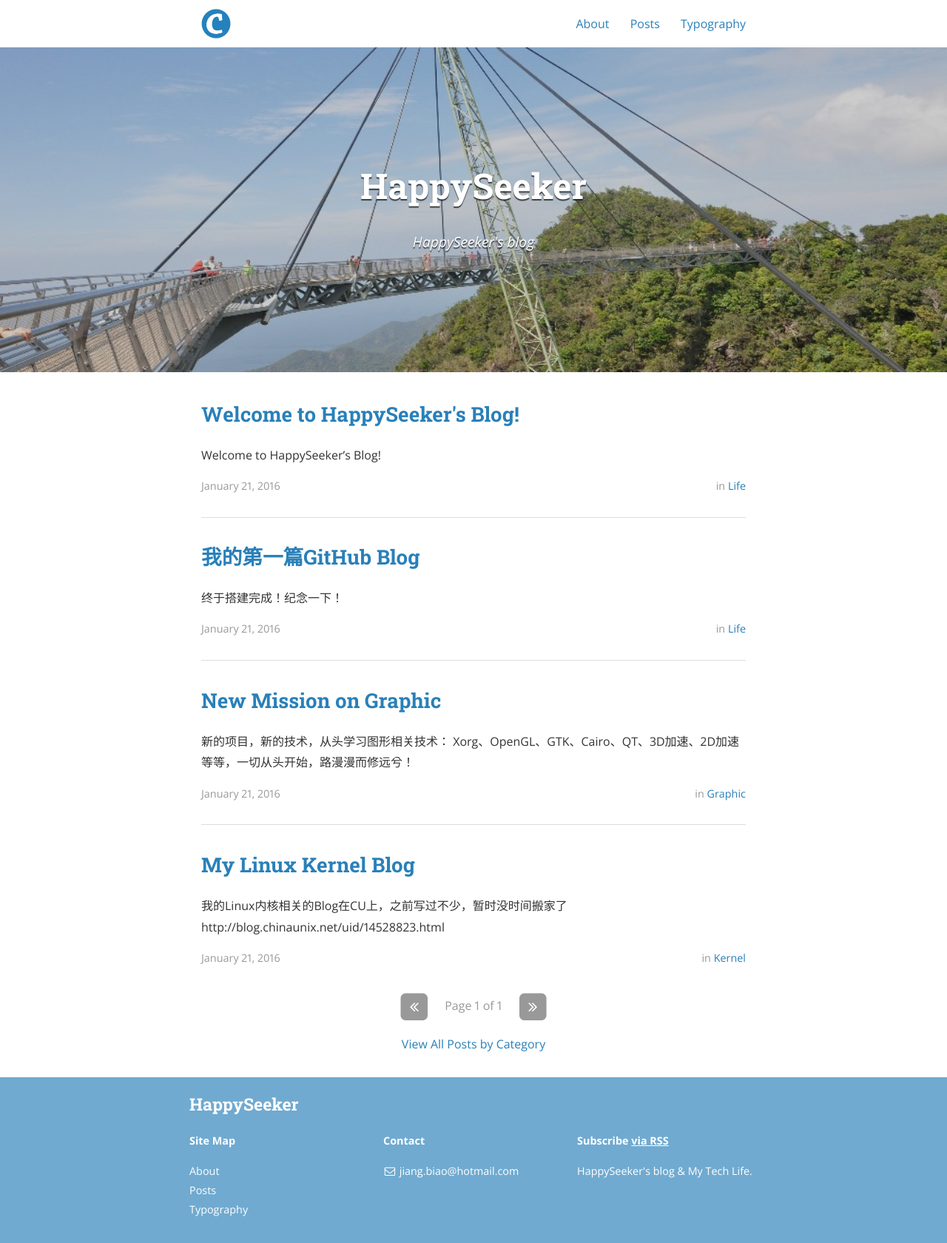
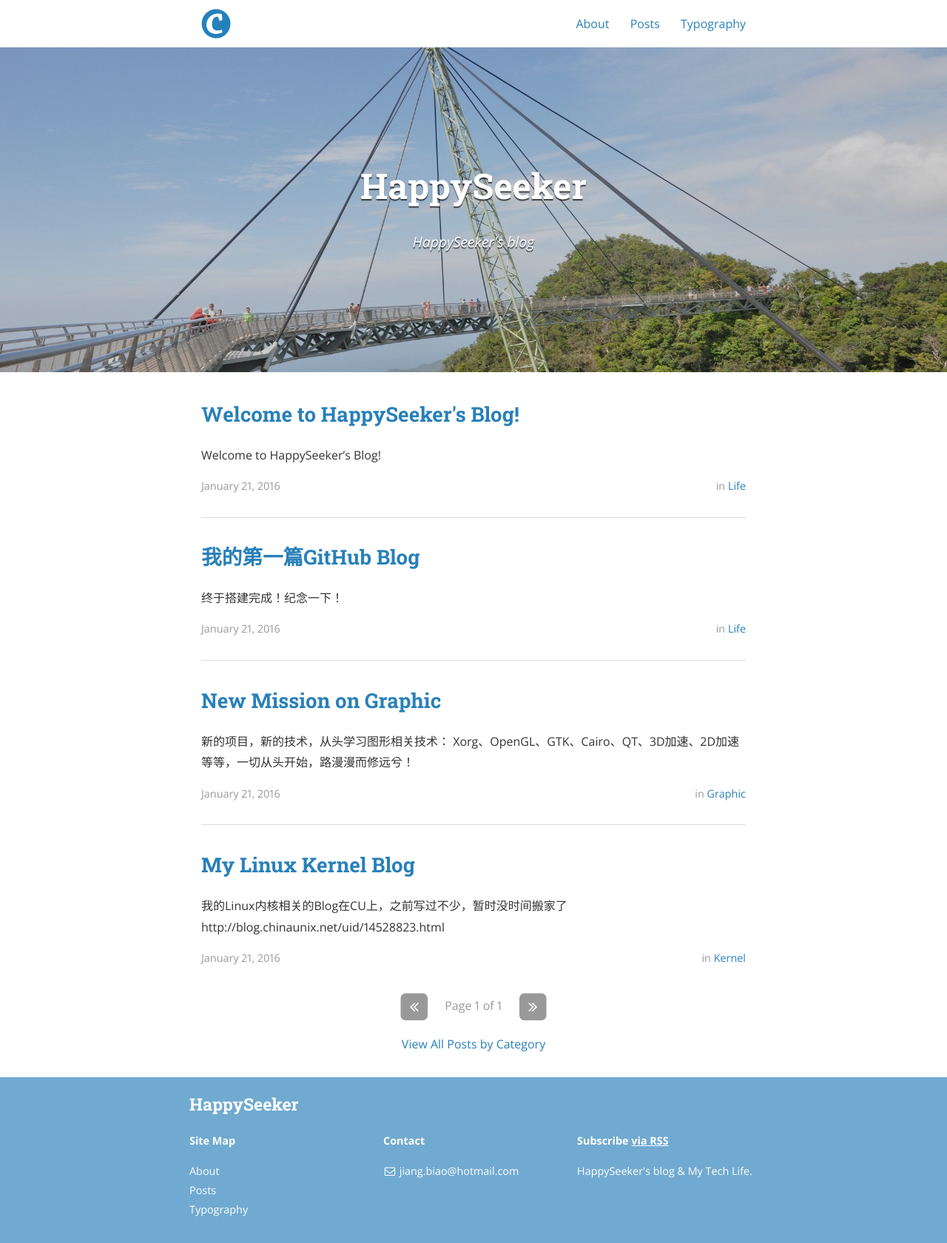
Before and after one commit to HappySeeker/happyseeker.github.io, a Jekyll site: the page built from index.html, in a window 1280 px wide. Shown: the whole page at 74% size. Built offline with Jekyll 4.4.1, drawn with Linux system fonts in a browser that asks for light colours; nearby versions of some CDN libraries; the list of posts is cut into pages by our own code; a style sheet for code colours, icons or effects is not loaded.

Commit message:
update background pic

```diff
--- a/_sass/_layout.scss
+++ b/_sass/_layout.scss
@@ -78,7 +78,7 @@ pre code.hljs {
 		background-position: 50% 50%;
 		background-size: cover;
 		.title {
-			font-size: modular-scale(6);
+			font-size: modular-scale(8);
 		}
 		.subtitle, .info {
 			font-size: modular-scale(1);
```
Also changed, not shown: assets/header_image - 副本.jpg (deleted), assets/header_image.jpg.
